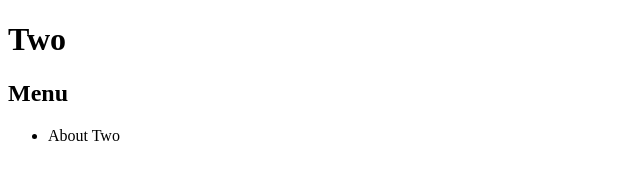
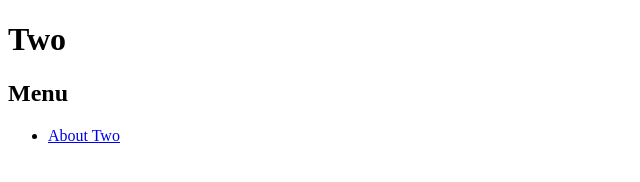
Before and after one commit to crescentseas/two2, a plain HTML site: page index.html in a window 1280 px wide. Shown: the full height of the page, 0-640 px from the left. Drawn offline with Linux system fonts and the light colour scheme.

Commit message:
Update index.html

```diff
--- a/index.html
+++ b/index.html
@@ -12,7 +12,7 @@
     <nav>
         <h2>Menu</h2>
         <ul>
-            <li><a href="abouttwo.html"></a>About Two</li>
+            <li><a href="abouttwo.html">About Two</a></li>
         </ul>
     </nav>
     <main></main>
```
